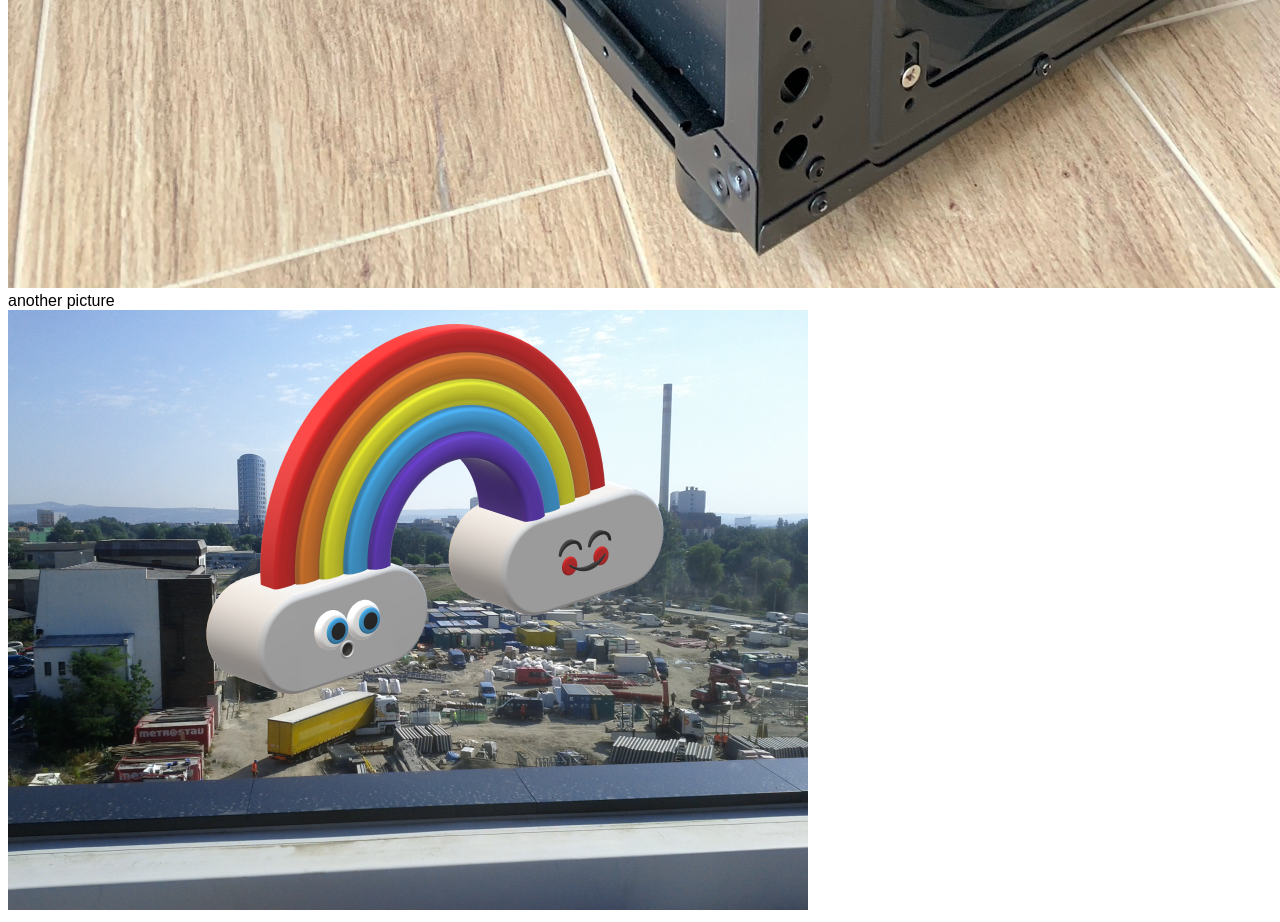
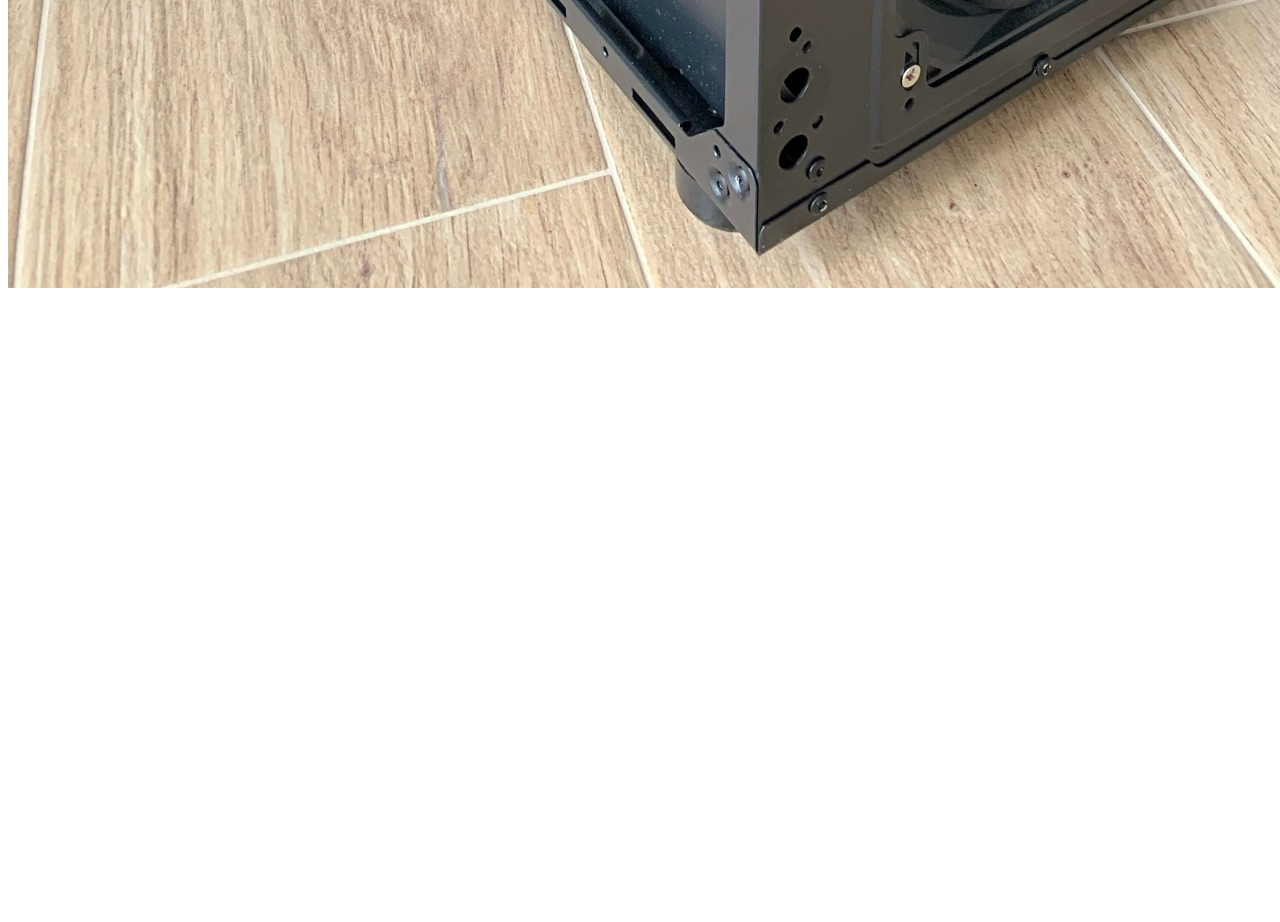
Before and after one commit to str3jd4/my-website, a plain HTML site: page index.html in a window 1280 px wide. Shown: the part 2004-2926 px from the top of the page. After the commit the page ends 2304 px from the top, so only its background shows below. Drawn offline with Linux system fonts and the light colour scheme.

Commit message:
removed the image and paragraph from the index.html

```diff
--- a/index.html
+++ b/index.html
@@ -26,8 +26,6 @@
     <div>
         <p>testing picture</p>
         <picture><img src="pictures/case.jpeg" alt="computer case"></picture>
-        <p>another picture</p>
-        <picture><img src="pictures/olomoc.png" alt="beautiful view"></picture>
     </div>
 </body>
 
```
Also changed, not shown: pictures/olomoc.png (deleted).
